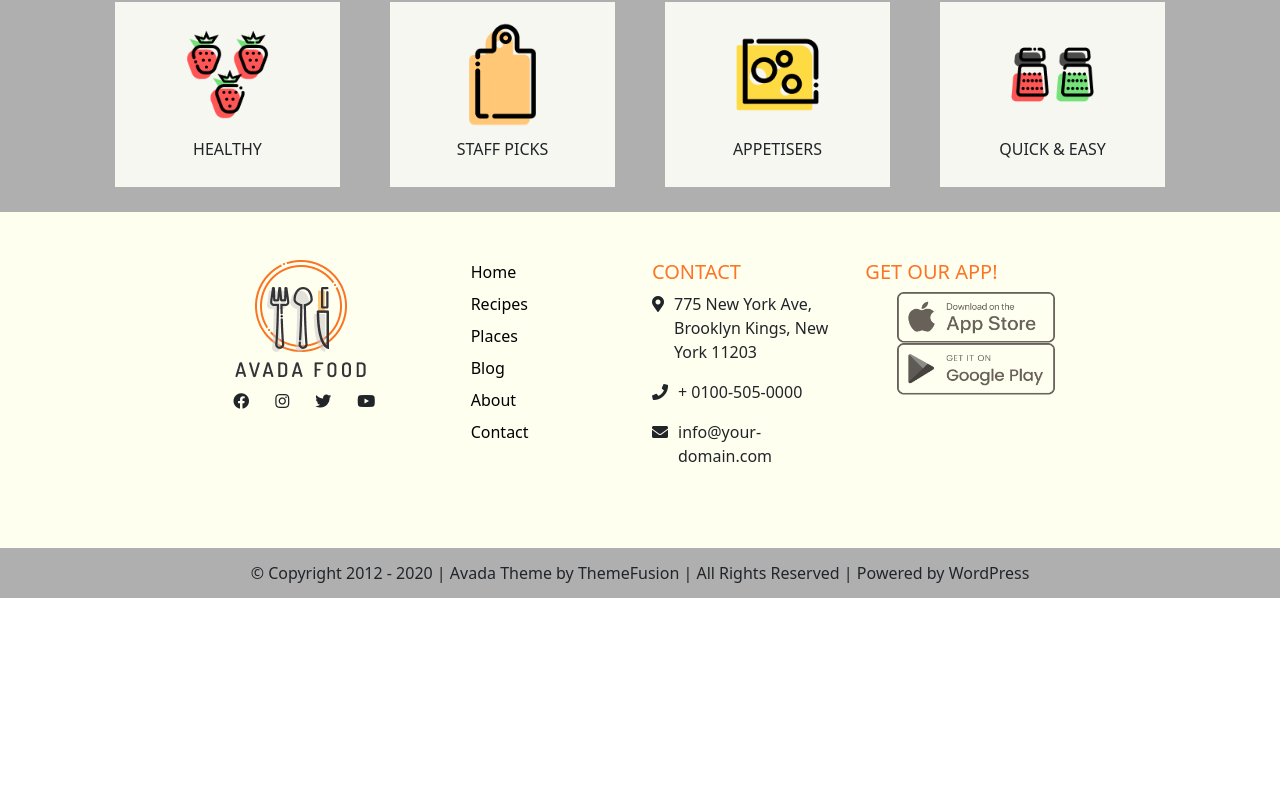
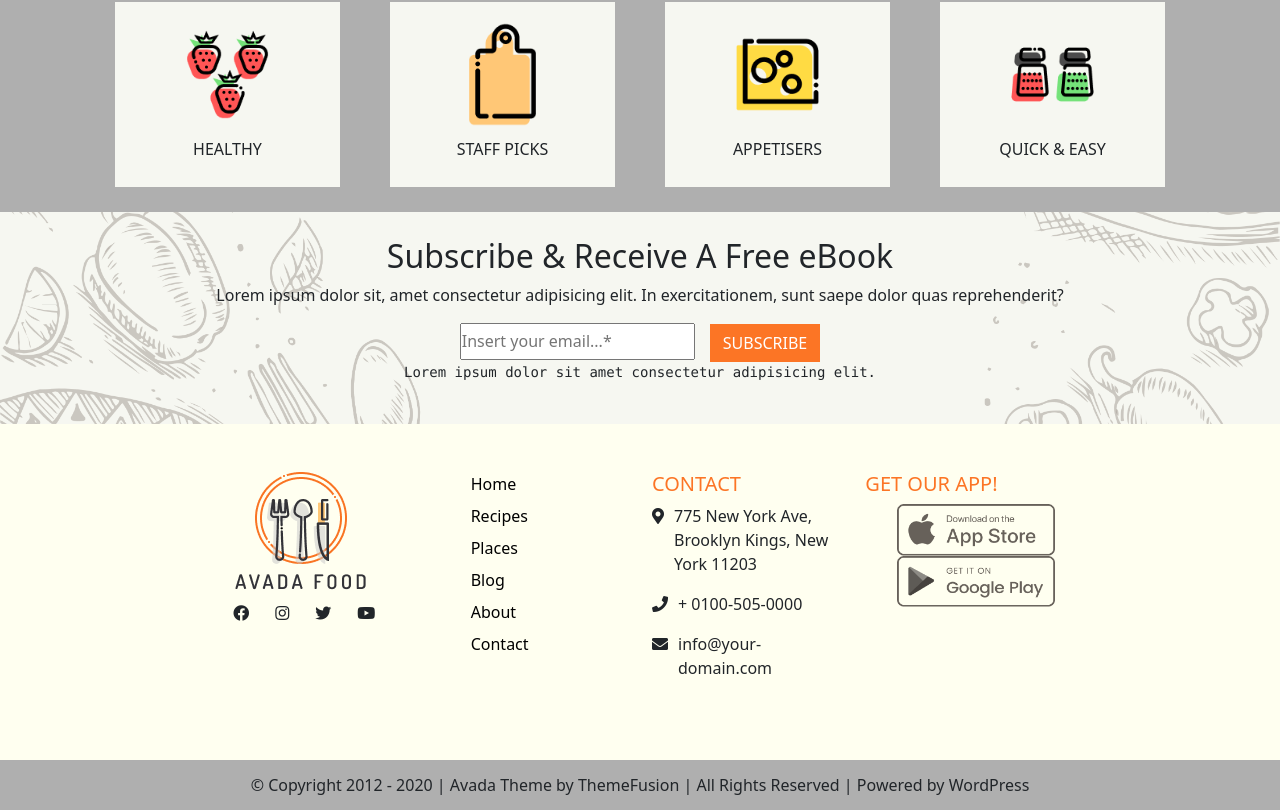
Before and after one commit to DavideZattra/proj-html-vuejs, a Vue app: page / in a window 1280 px wide. Shown: the part 2029-2839 px from the top of the page. Before the commit the page ends 2627 px from the top, so only its background shows below. Built offline with nearby package versions, Linux system fonts and the light colour scheme.

Commit message:
created main subscribe section

```diff
--- a/src/components/MainSubscribe.vue
+++ b/src/components/MainSubscribe.vue
@@ -1,13 +1,41 @@
 <template>
-  <section></section>
+  <section id="ms_subscribe" class="text-center">
+      <h2>Subscribe <span>&amp;</span> Receive A Free eBook</h2>
+      <p>Lorem ipsum dolor sit, amet consectetur adipisicing elit. In exercitationem, sunt saepe dolor quas reprehenderit?</p>
+      <input type="text" placeholder="Insert your email...*">
+      <button class="btn">Subscribe</button>
+      <pre>Lorem ipsum dolor sit amet consectetur adipisicing elit.</pre>
+  </section>
 </template>
 
 <script>
 export default {
-
+name : 'Subscribe',
 }
 </script>
 
-<style>
+<style lang='scss' scoped>
+@import '../style/variables.scss';
+
+#ms_subscribe{
+    padding: 25px 0;
+    background-color: $mainWhiteColor;
+    background-image: url('../assets/img/subscribe-sec-bg.png');
+    background-position: center;
+    background-size: cover;
+
+    input{
+        padding: 0;
+        line-height: 33px;
+    }
+
+    button{
+        margin-left: 15px;
+        color: white;
+        text-transform: uppercase;
+        background-color: $mainOrangeColor;
+        border-radius: 0;
+    }
+}
 
 </style>
--- a/src/style/variables.scss
+++ b/src/style/variables.scss
@@ -1,4 +1,3 @@
-//here are stored all the css variables for the colors and font type
 
 $mainWhiteColor : #f6f7f1;
 $mainBlackColor : #262628;
```
